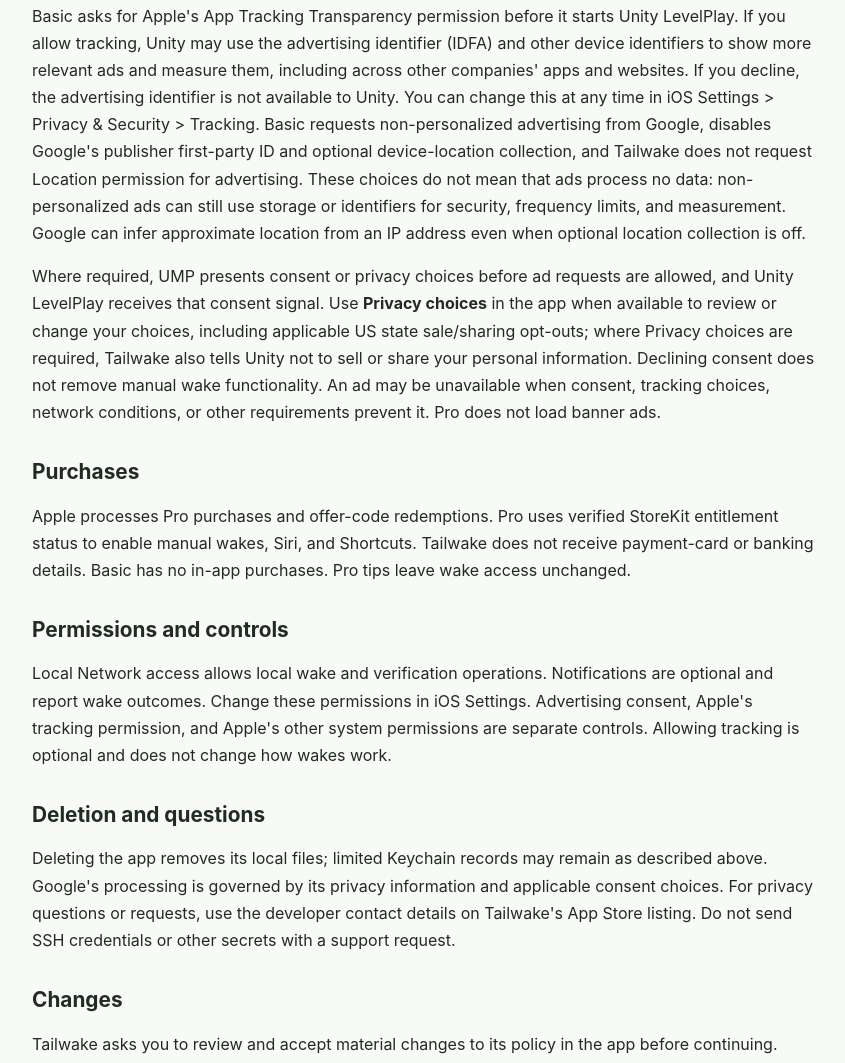
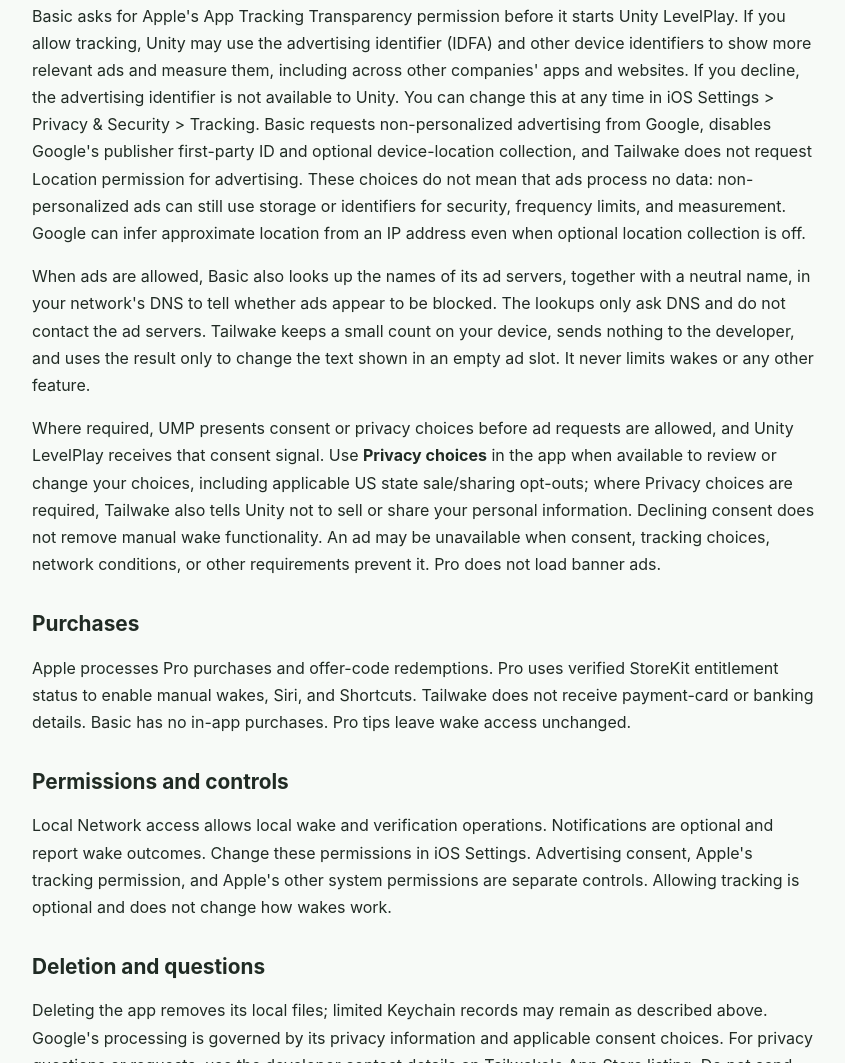
Before and after one commit to cp529414/Tailwake, a plain HTML site: page docs/privacy/index.html in a window 1280 px wide. Shown: the part 1095-2158 px from the top of the page, without its empty margins (216-1061 px from the left). Drawn offline with Linux system fonts and the light colour scheme.

Commit message:
Publish privacy policy paragraph on ad-server DNS lookups
Regenerated from Tailwake-website-private.

Co-Authored-By: Claude Sonnet 5.5 <noreply@anthropic.com>

```diff
--- a/docs/privacy/index.html
+++ b/docs/privacy/index.html
@@ -31,6 +31,7 @@
 <h2>Advertising and consent</h2>
 <p>Basic uses the Google Mobile Ads SDK and the Unity LevelPlay SDK for its banners, and Google's User Messaging Platform (UMP) to manage applicable consent and privacy choices. Google and Unity may process IP addresses and approximate location inferred from them, device or app identifiers, crash and performance information, advertising data, and ad interactions to deliver, measure, secure, and improve advertising services. Both may use data for advertising measurement and analytics even though Tailwake does not add a separate analytics product. See <a href="https://policies.google.com/privacy">Google's privacy policy</a>, <a href="https://policies.google.com/technologies/partner-sites">how Google uses information from apps</a>, and <a href="https://unity.com/legal/privacy-policy">Unity's privacy policy</a>.</p>
 <p>Basic asks for Apple's App Tracking Transparency permission before it starts Unity LevelPlay. If you allow tracking, Unity may use the advertising identifier (IDFA) and other device identifiers to show more relevant ads and measure them, including across other companies' apps and websites. If you decline, the advertising identifier is not available to Unity. You can change this at any time in iOS Settings &gt; Privacy &amp; Security &gt; Tracking. Basic requests non-personalized advertising from Google, disables Google's publisher first-party ID and optional device-location collection, and Tailwake does not request Location permission for advertising. These choices do not mean that ads process no data: non-personalized ads can still use storage or identifiers for security, frequency limits, and measurement. Google can infer approximate location from an IP address even when optional location collection is off.</p>
+<p>When ads are allowed, Basic also looks up the names of its ad servers, together with a neutral name, in your network's DNS to tell whether ads appear to be blocked. The lookups only ask DNS and do not contact the ad servers. Tailwake keeps a small count on your device, sends nothing to the developer, and uses the result only to change the text shown in an empty ad slot. It never limits wakes or any other feature.</p>
 <p>Where required, UMP presents consent or privacy choices before ad requests are allowed, and Unity LevelPlay receives that consent signal. Use <strong>Privacy choices</strong> in the app when available to review or change your choices, including applicable US state sale/sharing opt-outs; where Privacy choices are required, Tailwake also tells Unity not to sell or share your personal information. Declining consent does not remove manual wake functionality. An ad may be unavailable when consent, tracking choices, network conditions, or other requirements prevent it. Pro does not load banner ads.</p>
 <h2>Purchases</h2>
 <p>Apple processes Pro purchases and offer-code redemptions. Pro uses verified StoreKit entitlement status to enable manual wakes, Siri, and Shortcuts. Tailwake does not receive payment-card or banking details. Basic has no in-app purchases. Pro tips leave wake access unchanged.</p>
```
Also changed, not shown: 1 other file.
